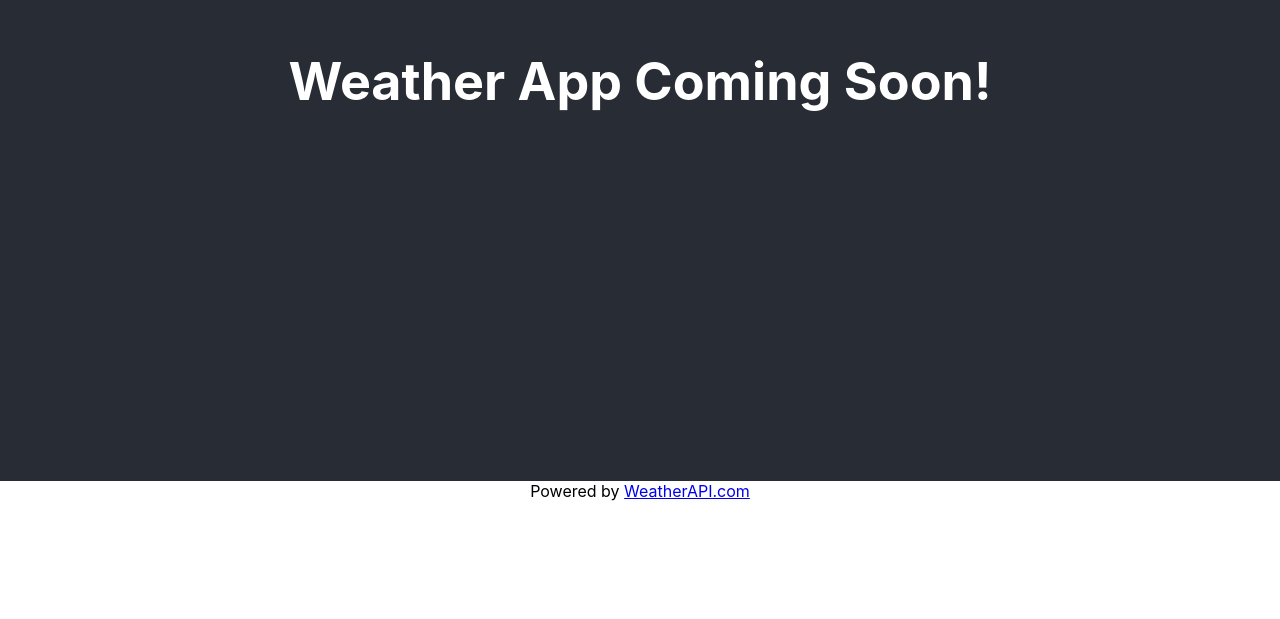
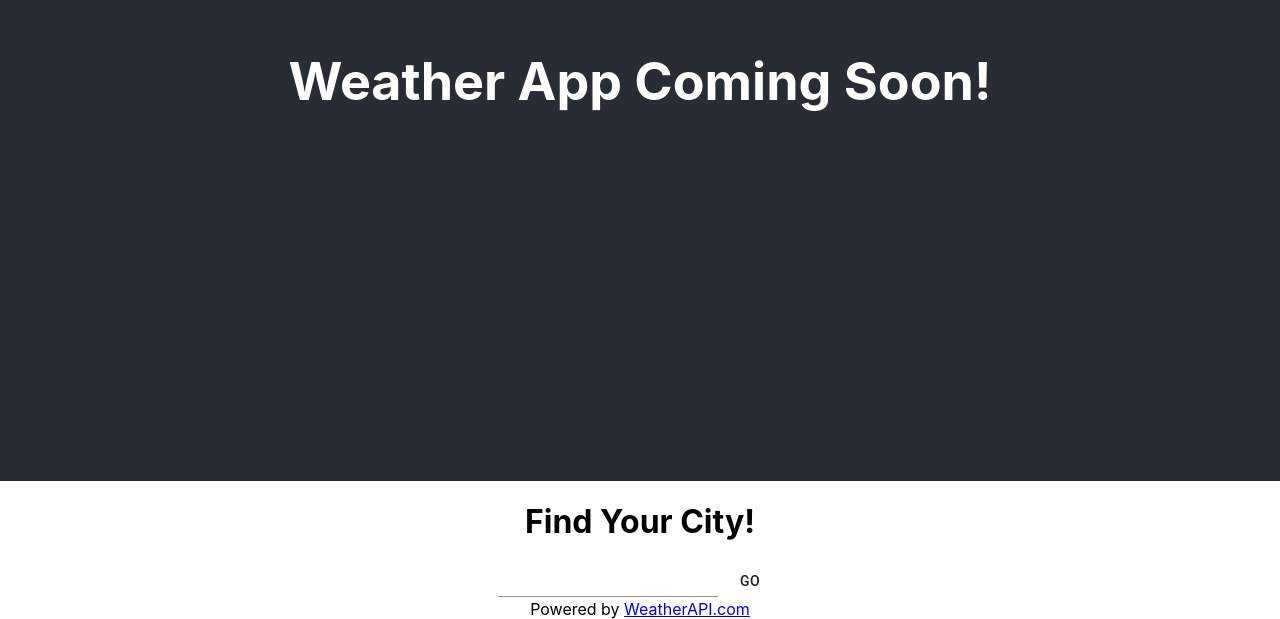
Before and after one commit to hayleyhollermann/weather-app-challenge, a React (Create React App) app: page / in a window 1280 px wide. Shown: the part 319-938 px from the top of the page. Before the commit the page ends 820 px from the top, so only its background shows below. Built offline with nearby package versions, Linux system fonts and the light colour scheme.

Commit message:
import material UI, created search bar component

```diff
--- a/package.json
+++ b/package.json
@@ -3,6 +3,7 @@
   "version": "0.1.0",
   "private": true,
   "dependencies": {
+    "@material-ui/core": "^4.9.3",
     "@testing-library/jest-dom": "^4.2.4",
     "@testing-library/react": "^9.4.0",
     "@testing-library/user-event": "^7.2.1",
--- a/src/App/App.js
+++ b/src/App/App.js
@@ -1,13 +1,14 @@
 import React from 'react';
 import './App.css';
 import Footer from '../Footer/Footer'
+import Header from '../Header/Header'
+import SearchBar from '../SearchBar/SearchBar';
 
 function App() {
   return (
     <div className="App">
-      <header className="App-header">
-        <h1>Weather App Coming Soon!</h1>
-      </header>
+      <Header/>
+      <SearchBar/>
       <Footer/>
     </div>
   );
--- a/src/Footer/Footer.js
+++ b/src/Footer/Footer.js
@@ -1,6 +1,6 @@
 import React from 'react';
 
-function App() {
+function Footer() {
   return (
     <div className="Footer">
         Powered by <a href="https://www.weatherapi.com/" title="Weather API">WeatherAPI.com</a>
@@ -8,4 +8,4 @@ function App() {
   );
 }
 
-export default App;
+export default Footer;
--- /dev/null
+++ b/src/Header/Header.js
@@ -0,0 +1,11 @@
+import React from 'react';
+
+function Header() {
+  return (
+    <header className="App-header">
+        <h1>Weather App Coming Soon!</h1>
+    </header>
+  );
+}
+
+export default Header;
--- /dev/null
+++ b/src/SearchBar/SearchBar.js
@@ -0,0 +1,14 @@
+import React from 'react';
+import { Input, Button} from '@material-ui/core';
+
+function SearchBar() {
+  return (
+    <div className="SearchBar">
+        <h1>Find Your City!</h1>
+        <Input/>
+        <Button>Go</Button>
+    </div>
+  );
+}
+
+export default SearchBar;
```
Also changed, not shown: 1 other file (tests, documents, lock files or other folders).
